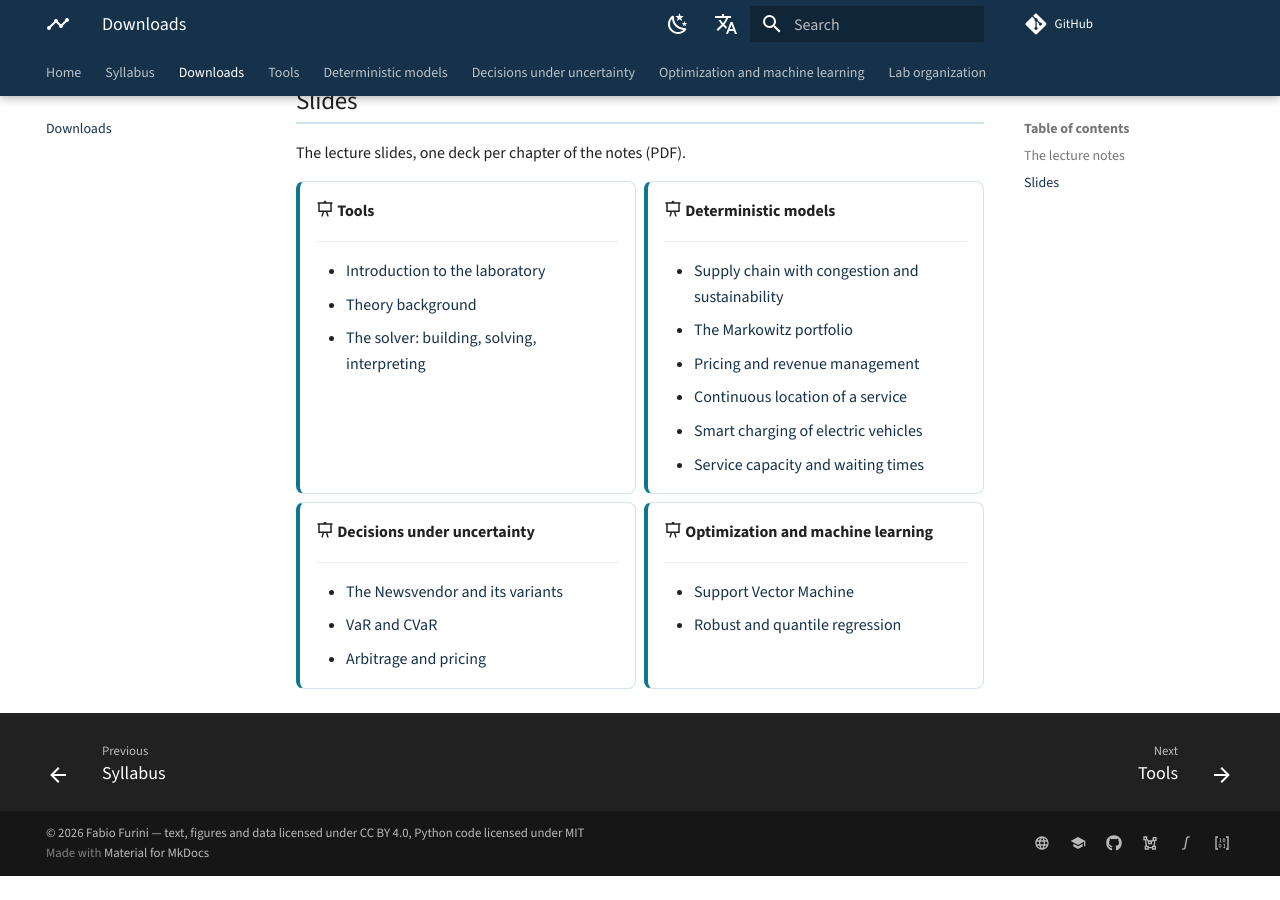
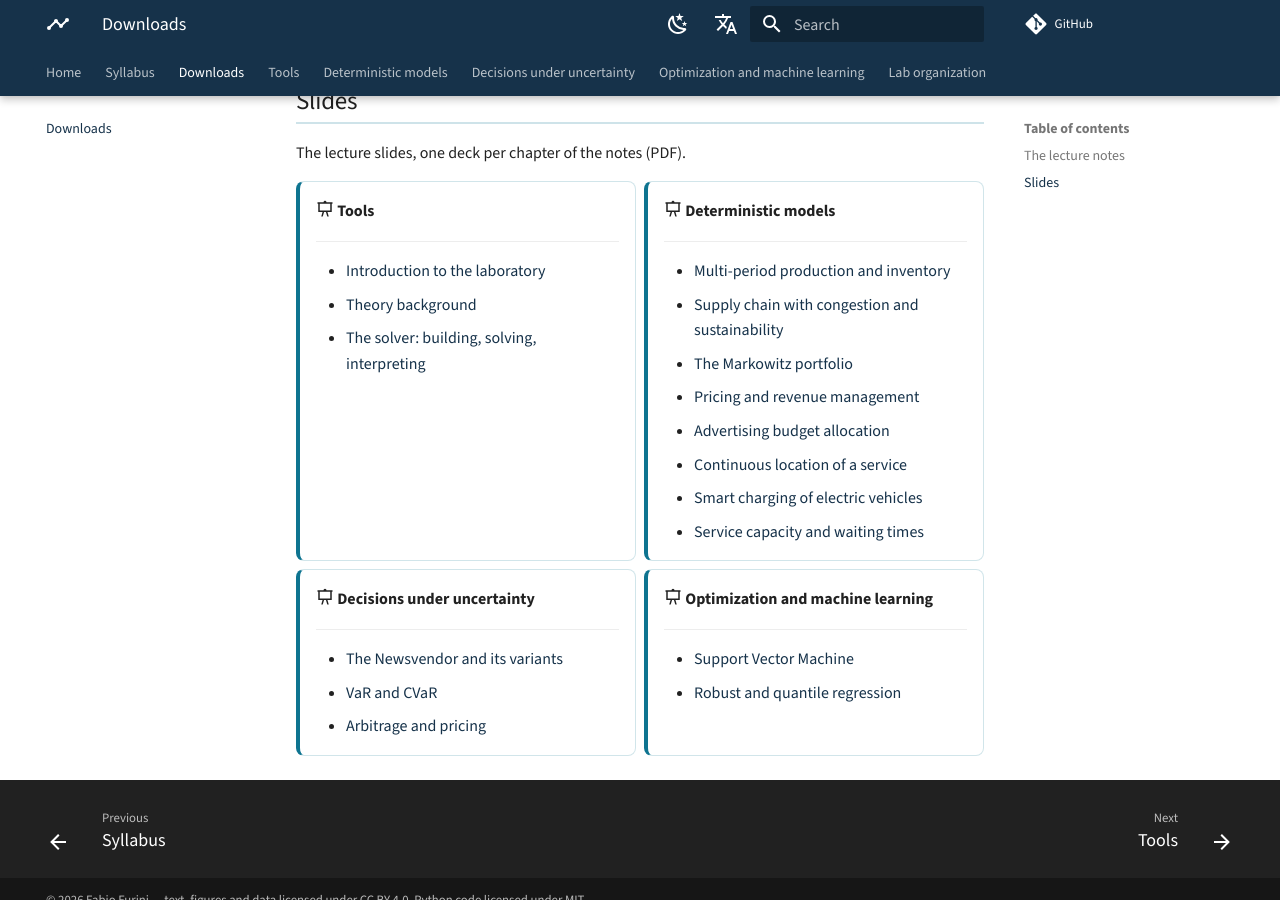
Before and after one commit to fabiofurini/operations-research-lab, an MkDocs documentation site: the page built from docs/downloads.md, in a window 1280 px wide and 900 px high, scrolled down 562 px. Built offline with MkDocs 1.6.1 and Material for MkDocs 9.7.7, drawn with Linux system fonts in a browser that asks for light colours; comment, search, counter and statistics services are not loaded; before the commit the page ends 1438 px from its top, so only the background shows below that.

Commit message:
Notebook rigenerati (link al sito nuovo); slide per capitolo aggiornate
Co-Authored-By: Claude Opus 5.5 <noreply@anthropic.com>

```diff
--- a/docs/downloads.md
+++ b/docs/downloads.md
@@ -50,9 +50,11 @@ The lecture slides, one deck per chapter of the notes (PDF).
 
     ---
 
+    - [Multi-period production and inventory](pdf/slides-04-production.pdf)
     - [Supply chain with congestion and sustainability](pdf/slides-05-supply-chain.pdf)
     - [The Markowitz portfolio](pdf/slides-06-markowitz.pdf)
     - [Pricing and revenue management](pdf/slides-07-pricing.pdf)
+    - [Advertising budget allocation](pdf/slides-08-budget.pdf)
     - [Continuous location of a service](pdf/slides-09-location.pdf)
     - [Smart charging of electric vehicles](pdf/slides-10-ev-charging.pdf)
     - [Service capacity and waiting times](pdf/slides-11-queues.pdf)
```
Also changed, not shown: 16 other files.
